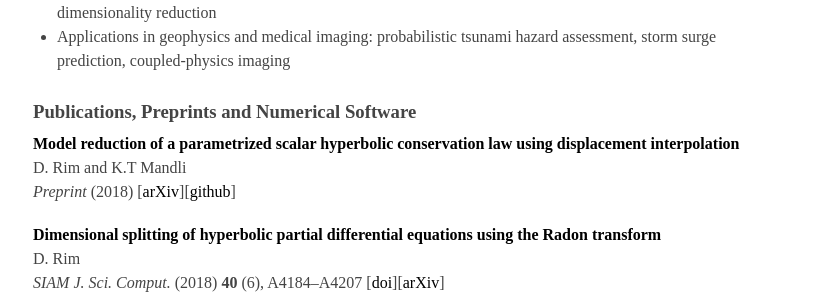
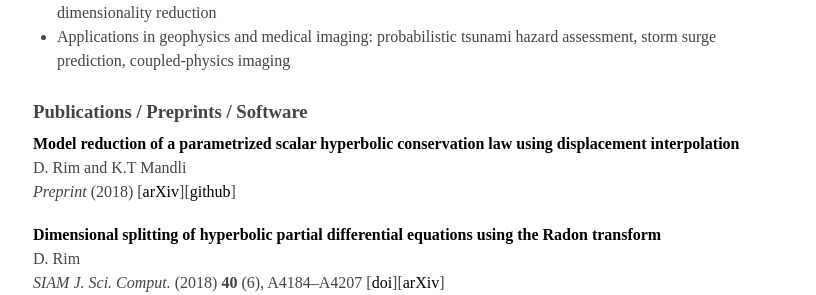
Before and after one commit to dsrim/dsrim.github.io, a Jekyll site: the page built from index.md, in a window 1280 px wide. Shown: the part 500-795 px from the top of the page, without its empty margins (231-1047 px from the left). Built offline with Jekyll 4.4.1, drawn with Linux system fonts in a browser that asks for light colours.

Commit message:
changed section title

```diff
--- a/index.md
+++ b/index.md
@@ -103,7 +103,7 @@ splitting, nonlinear dimensionality reduction
 * Applications in geophysics and medical imaging: probabilistic tsunami hazard
 assessment, storm surge prediction, coupled-physics imaging
 
-### Publications, Preprints and Numerical Software
+### Publications / Preprints / Software
 
 {% for pub in page.pubs %}
 {% if pub.image %}
```
